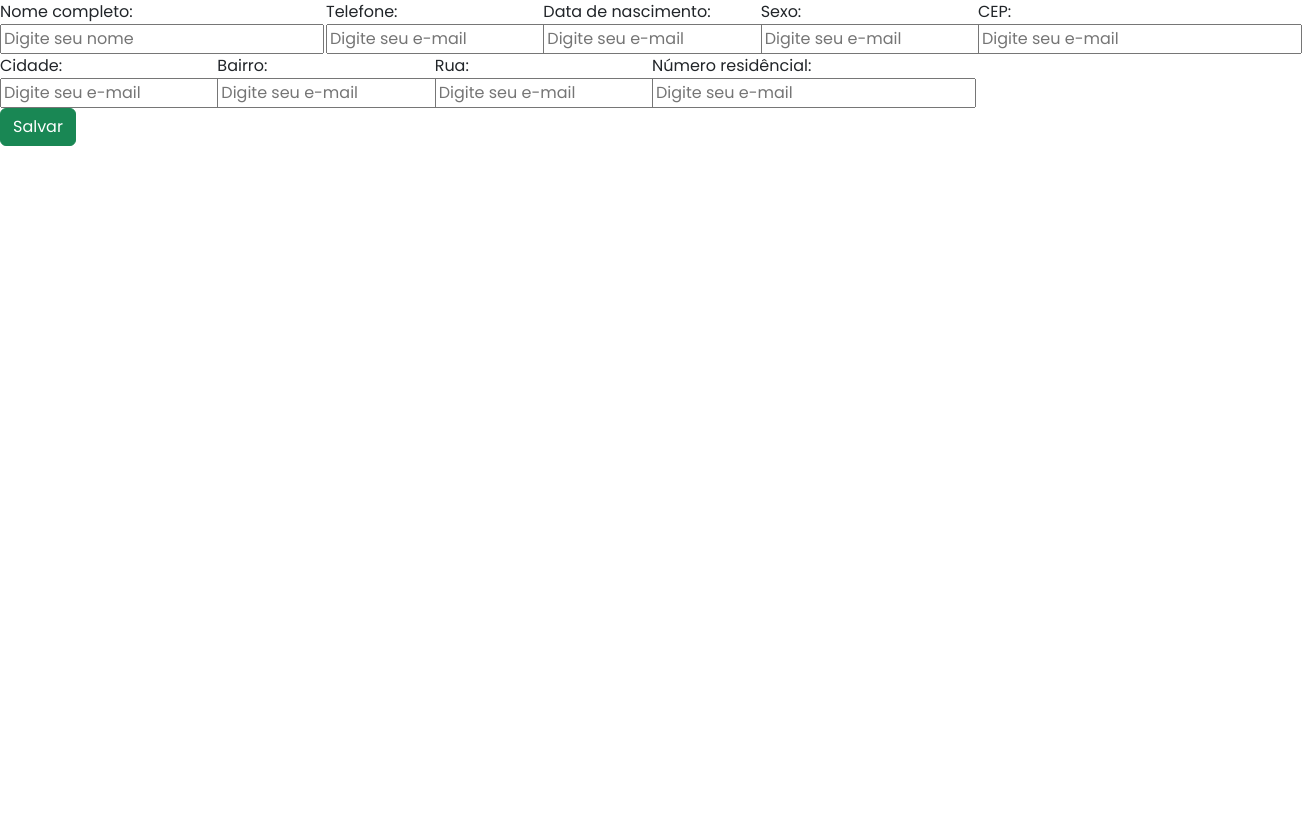
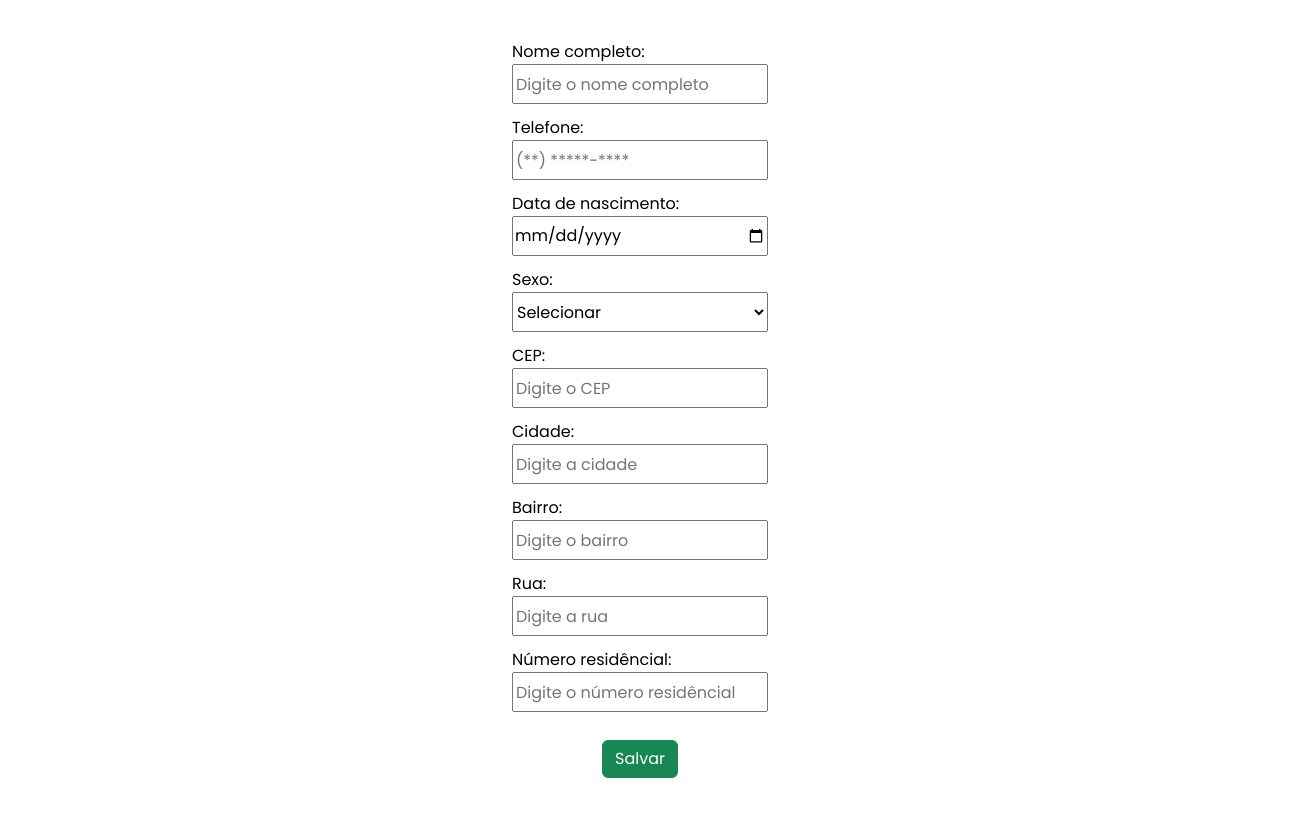
Before and after one commit to dryelleebelin/projetos, a React (Create React App) app: page /fiado/add-usuario in a window 1280 px wide. Shown: the whole page, 1302 px wide, since content can reach past the window. Built offline with nearby package versions, Linux system fonts and the light colour scheme.

Commit message:
update tela de adicionar usuário

```diff
--- a/src/paginas/AddUsuario/addusuario.css
+++ b/src/paginas/AddUsuario/addusuario.css
@@ -0,0 +1,50 @@
+@import url('https://fonts.googleapis.com/css2?family=Fira+Code:wght@400;500;600;700&family=Poppins:wght@100;200;300;400;500;600;700;800;900&display=swap');
+
+body{
+    margin: 0;
+    padding: 0;
+    box-sizing: border-box;
+    font-family: 'Poppins', Arial, Helvetica, sans-serif !important;
+}
+:root{
+    --background-color: #fff;
+    --gray-color: #b0b5b98e;
+    --yellow-color: #f6c900;
+    --black-color: #000000;
+
+    --h1-font-size: 1.6rem; /* 24px titulos*/
+    --h3-font-size: 1.3rem; /* 19px texto destaque*/
+    --p-font-size: 1rem; /* 16px textos geral*/
+    --h6-font-size: .8rem; /* 14px textos pequenos*/
+}
+.body-add{
+    background-color: var(--background-color);
+    color: var(--black-color);
+}
+.body-add p{
+    font-size: var(--p-font-size);
+}
+a{
+    text-decoration: none;
+    color: var(--black-color);
+}
+
+
+.body-add{
+    display: flex;
+    flex-direction: column;
+    align-items: center;
+    padding: 5vh 0;
+}
+.body-add div{
+    display: flex;
+    flex-direction: column;
+}
+.body-add div input, .body-add div select{
+    width: 20vw;
+    height: 5vh;
+    margin-bottom: 1.5vh;
+}
+.body-add button{
+    margin-top: 2vh;
+}
--- a/src/paginas/AddUsuario/index.js
+++ b/src/paginas/AddUsuario/index.js
@@ -3,44 +3,49 @@ import './addusuario.css';
 
 export default function AddUsuario(){
     return(
-        <div className="row">
-            <div className="col-md-3">
+        <div className="body-add">
+            <div>
                 <label>Nome completo:</label>
-                <input type="text" placeholder='Digite seu nome'/>
+                <input type="text" placeholder='Digite o nome completo'/>
             </div>
-            <div className="col-md-2">
+            <div>
                 <label>Telefone:</label>
-                <input type="email" placeholder='Digite seu e-mail'/>
+                <input type="tel" placeholder='(**) *****-****'/>
             </div>
-            <div className="col-md-2">
+            <div>
                 <label>Data de nascimento:</label>
-                <input type="email" placeholder='Digite seu e-mail'/>
+                <input type="date" placeholder='Digite a data de nascimento'/>
             </div>
-            <div className="col-md-2">
+            <div>
                 <label>Sexo:</label>
-                <input type="email" placeholder='Digite seu e-mail'/>
+                <select>
+                    <option>Selecionar</option>
+                    <option>Feminino</option>
+                    <option>Masculino</option>
+                    <option>Outro</option>
+                </select>
             </div>
-            <div className="col-md-2">
+            <div>
                 <label>CEP:</label>
-                <input type="email" placeholder='Digite seu e-mail'/>
+                <input type="email" placeholder='Digite o CEP'/>
             </div>
-            <div className="col-md-2">
+            <div>
                 <label>Cidade:</label>
-                <input type="email" placeholder='Digite seu e-mail'/>
+                <input type="email" placeholder='Digite a cidade'/>
             </div>
-            <div className="col-md-2">
+            <div>
                 <label>Bairro:</label>
-                <input type="email" placeholder='Digite seu e-mail'/>
+                <input type="email" placeholder='Digite o bairro'/>
             </div>
-            <div className="col-md-2">
+            <div>
                 <label>Rua:</label>
-                <input type="email" placeholder='Digite seu e-mail'/>
+                <input type="email" placeholder='Digite a rua'/>
             </div>
-            <div className="col-md-2">
+            <div>
                 <label>Número residêncial:</label>
-                <input type="email" placeholder='Digite seu e-mail'/>
+                <input type="email" placeholder='Digite o número residêncial'/>
             </div>
-            <div><button className="btn btn-success">Salvar</button></div>
+            <button className="btn btn-success">Salvar</button>
         </div>
     )
 }
--- a/src/paginas/Fiado/fiado.css
+++ b/src/paginas/Fiado/fiado.css
@@ -56,6 +56,13 @@ main h2{
     font-size: var(--h1-font-size);
     font-weight: 600;
 }
+main a{
+    text-decoration: none;
+    color: var(--background-color);
+}
+main a .btn-success{
+    margin-top: 2vh;
+}
 
 
 .body-fiado main table{
@@ -63,15 +70,7 @@ main h2{
     margin-top: 2%;
 }
 .body-fiado main table tbody button{
-    background-color: blue;
-    color: var(--background-color);
     border: none;
-    font-size: var(--p-font-size);
-    font-weight: 600;
     padding: 0.6vh 1vw;
-    border-radius: 6px;
-    box-shadow: 1px 1px 4px #00000082;
     transition: 0.4s ease-in-out;
-    cursor: pointer;
-    margin-top: 2vh;
 }
--- a/src/paginas/Fiado/index.js
+++ b/src/paginas/Fiado/index.js
@@ -41,7 +41,7 @@ export default function Fiado(){
 
             <main>
                 <h2>Controle de Fiados</h2>
-                <button className='btn btn-success'><Link to={`/fiado/add-usuario`}>Adicionar usuário</Link></button>
+                <Link to={`/fiado/add-usuario`}><button className='btn btn-success'>Adicionar usuário</button></Link>
 
                 <table className='table table-dark table-striped table-bordered'>
                     <thead>
@@ -65,7 +65,7 @@ export default function Fiado(){
                             <td>Centro</td>
                             <td>Rua A</td>
                             <td>123</td>
-                            <td><button>Ver fiados</button></td>
+                            <td><button className='btn btn-primary'>Ver fiados</button></td>
                         </tr>
                         <tr>
                             <td>Maria Oliveira</td>
@@ -75,7 +75,7 @@ export default function Fiado(){
                             <td>Ipanema</td>
                             <td>Rua B</td>
                             <td>456</td>
-                            <td><button>Ver fiados</button></td>
+                            <td><button className='btn btn-primary'>Ver fiados</button></td>
                         </tr>
                         <tr>
                             <td>Ana Rodrigues</td>
@@ -85,7 +85,7 @@ export default function Fiado(){
                             <td>Copacabana</td>
                             <td>Rua D</td>
                             <td>987</td>
-                            <td><button>Ver fiados</button></td>
+                            <td><button className='btn btn-primary'>Ver fiados</button></td>
                         </tr>
                     </tbody>
                 </table>
```
